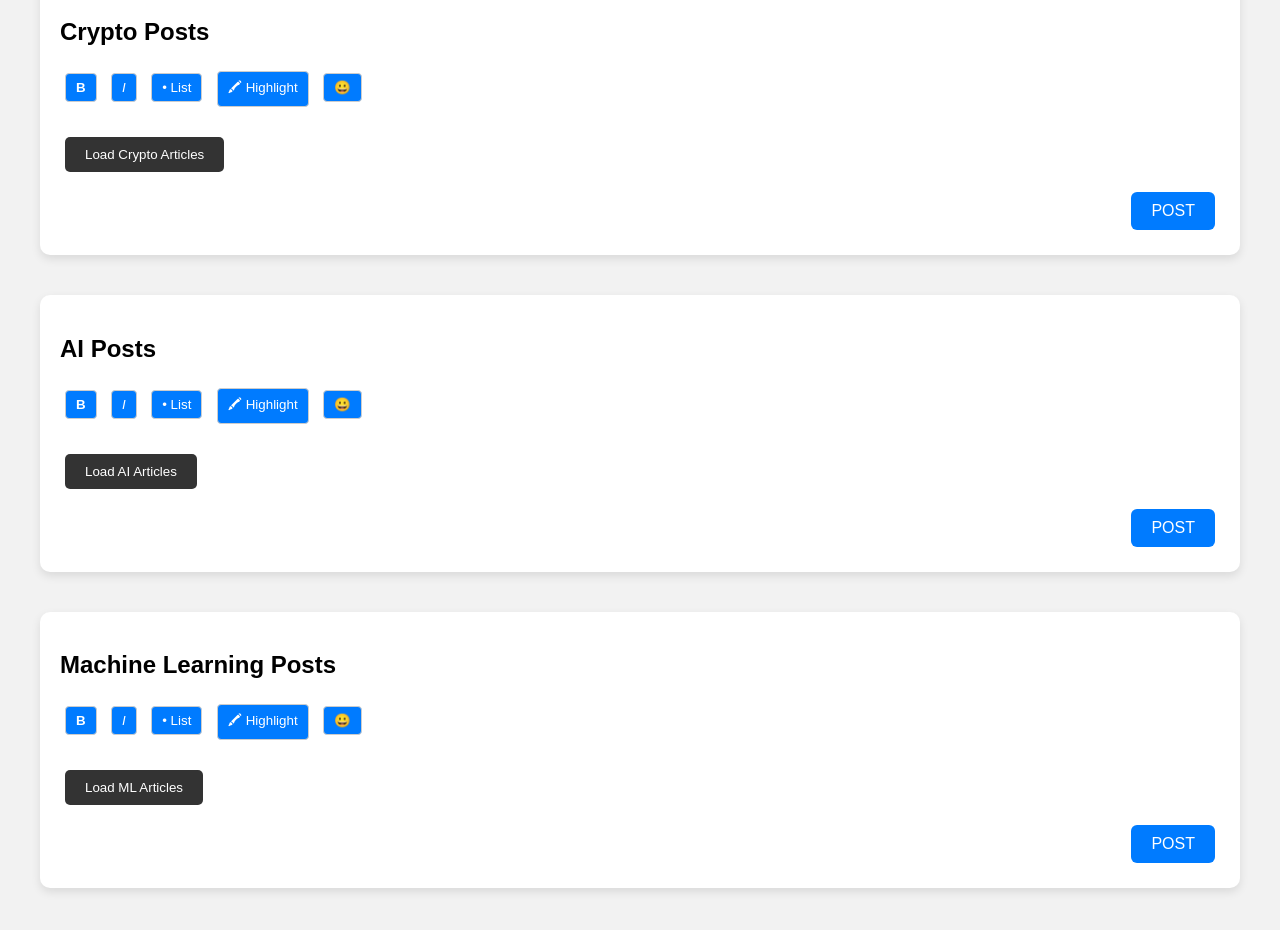
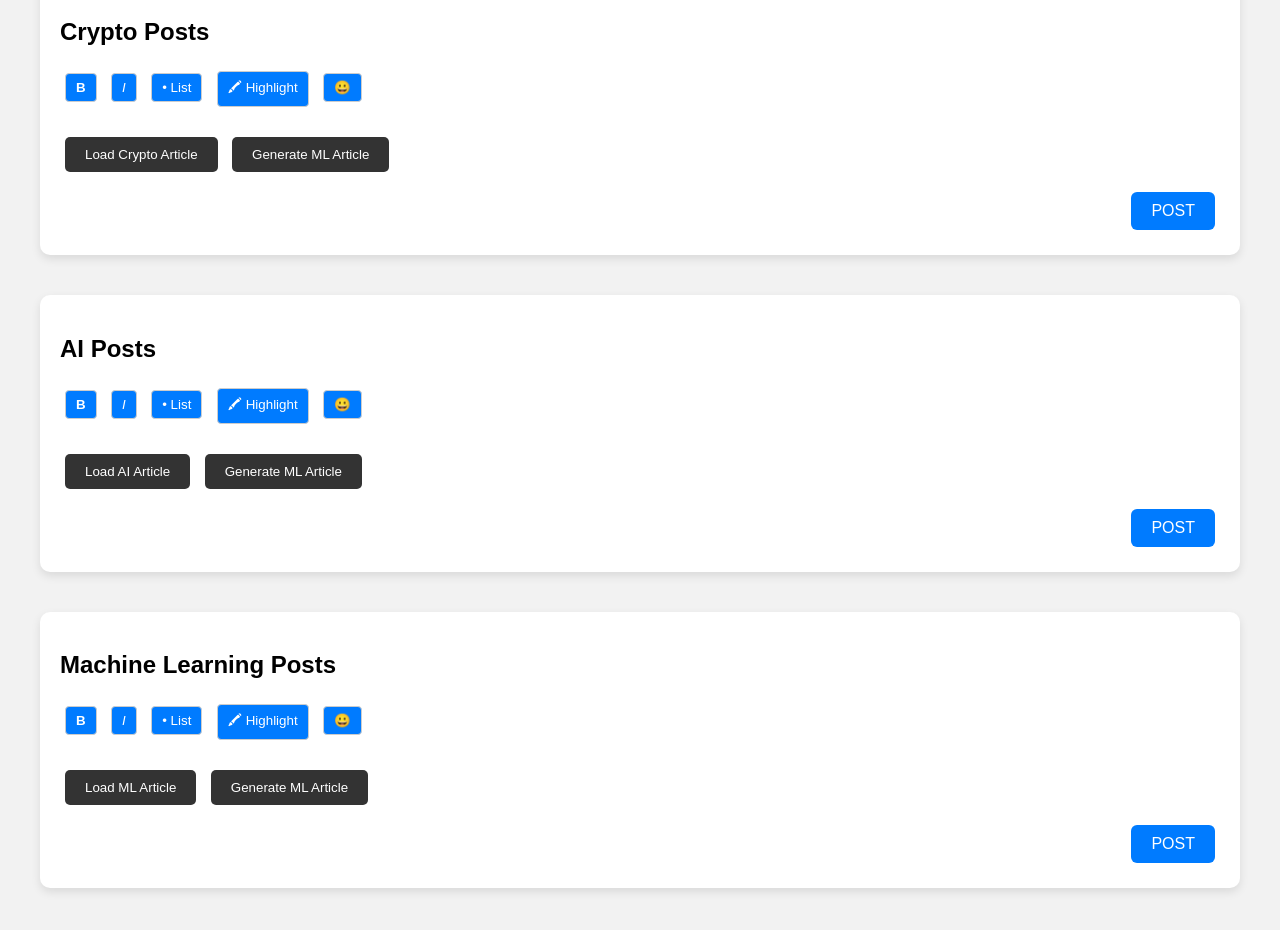
Before and after one commit to Lenar343/Web-Scraping-n8n-Tool, a plain HTML site: page index.html in a window 1280 px wide. Shown: the part 180-1110 px from the top of the page. Drawn offline with Linux system fonts and the light colour scheme.

Commit message:
Update index.html

```diff
--- a/index.html
+++ b/index.html
@@ -26,7 +26,8 @@
 
       <div class="articles"></div>
 
-      <button onclick="loadArticles('WS_Crypto')">Load Crypto Articles</button>
+      <button onclick="loadArticles('WS_Crypto')">Load Crypto Article</button>
+      <button onclick="generateArticles('WS_Crypto')">Generate ML Article</button>
 
       <div class="post-button-container">
         <button class="post-button" onclick="postContent()">POST</button>
@@ -47,7 +48,8 @@
 
       <div class="articles"></div>
 
-      <button onclick="loadArticles('WS_AI')">Load AI Articles</button>
+      <button onclick="loadArticles('WS_AI')">Load AI Article</button>
+      <button onclick="generateArticles('WS_AI')">Generate ML Article</button>
 
       <div class="post-button-container">
         <button class="post-button" onclick="postContent()">POST</button>
@@ -68,7 +70,9 @@
 
       <div class="articles"></div>
 
-      <button onclick="loadArticles('WS_ML')">Load ML Articles</button>
+      <button onclick="loadArticles('WS_ML')">Load ML Article</button>
+      <button onclick="generateArticles('WS_ML')">Generate ML Article</button>
+
 
       <div class="post-button-container">
         <button class="post-button" onclick="postContent()">POST</button>
```
